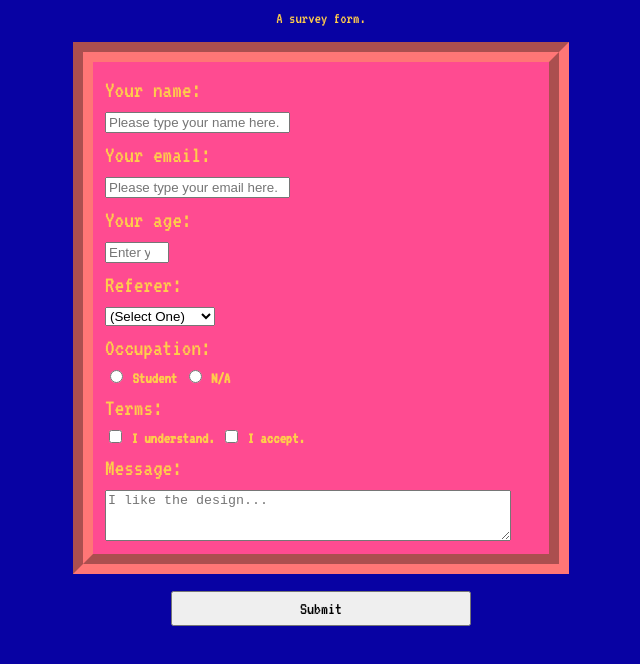
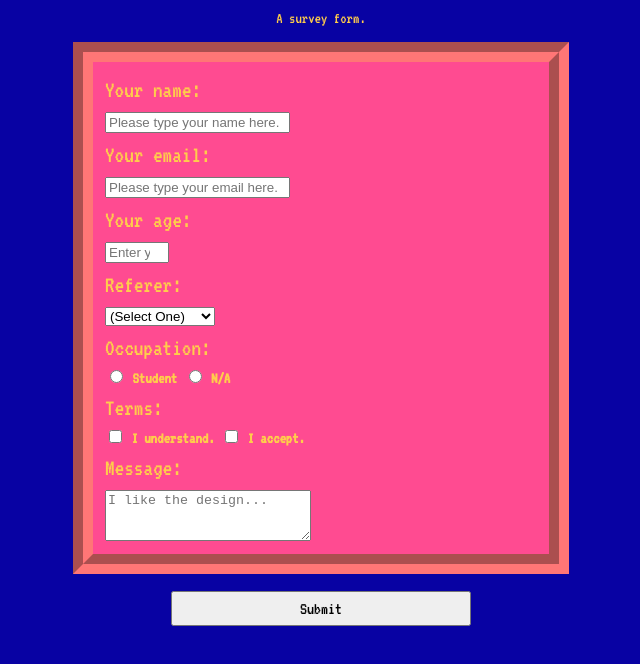
Before and after one commit to aevanjohnn/survey-form, a plain HTML site: page index.html in a window 1280 px wide. Shown: the part 86-750 px from the top of the page, without its empty margins (319-959 px from the left). Drawn offline with Linux system fonts and the light colour scheme.

Commit message:
Update styles.css

```diff
--- a/styles.css
+++ b/styles.css
@@ -65,5 +65,5 @@ textarea {
   margin: 10px 0 0 0;
   width: 100%;
   min-height: 2em;
-  max-width: 30em;
+  max-width: 15em;
 }
```
